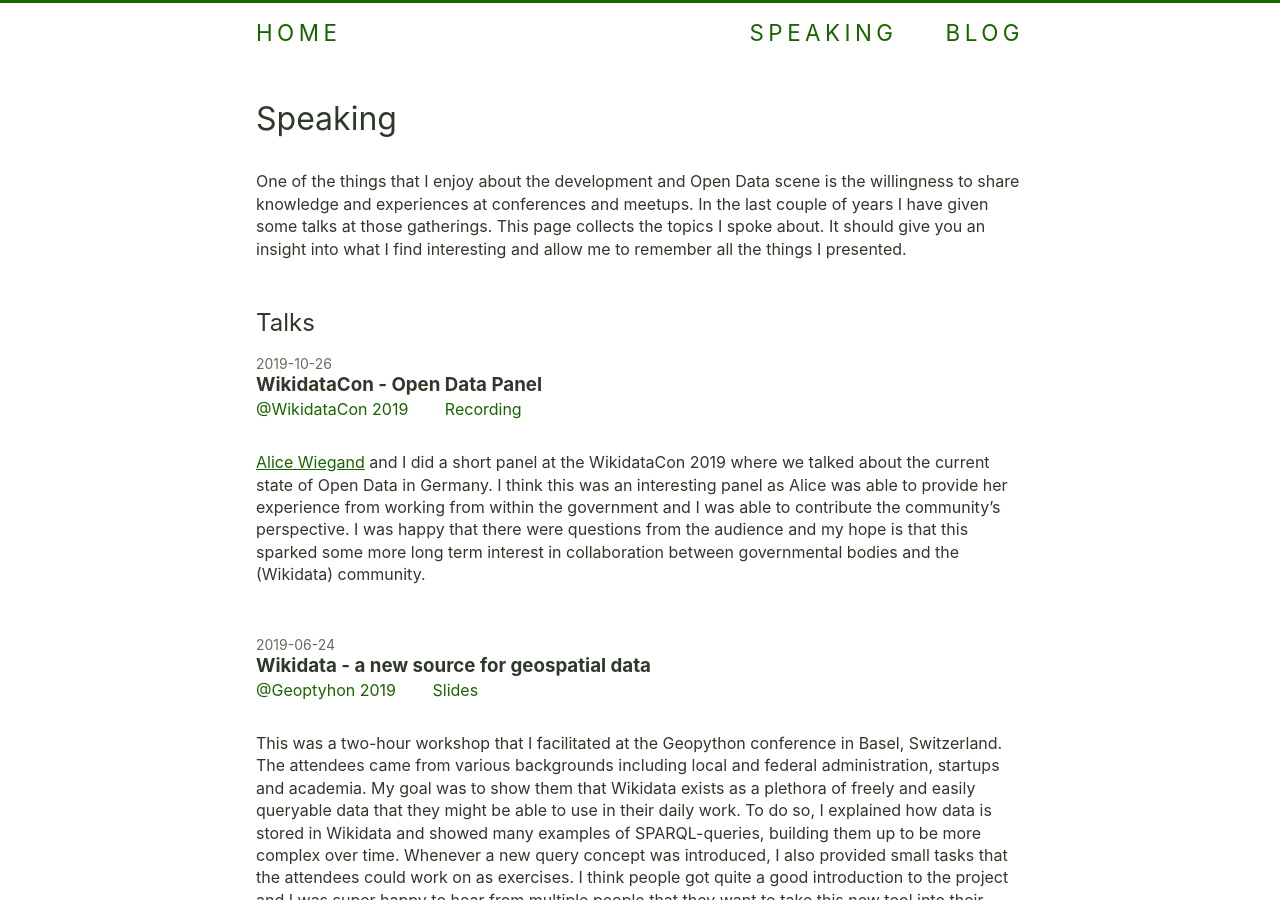
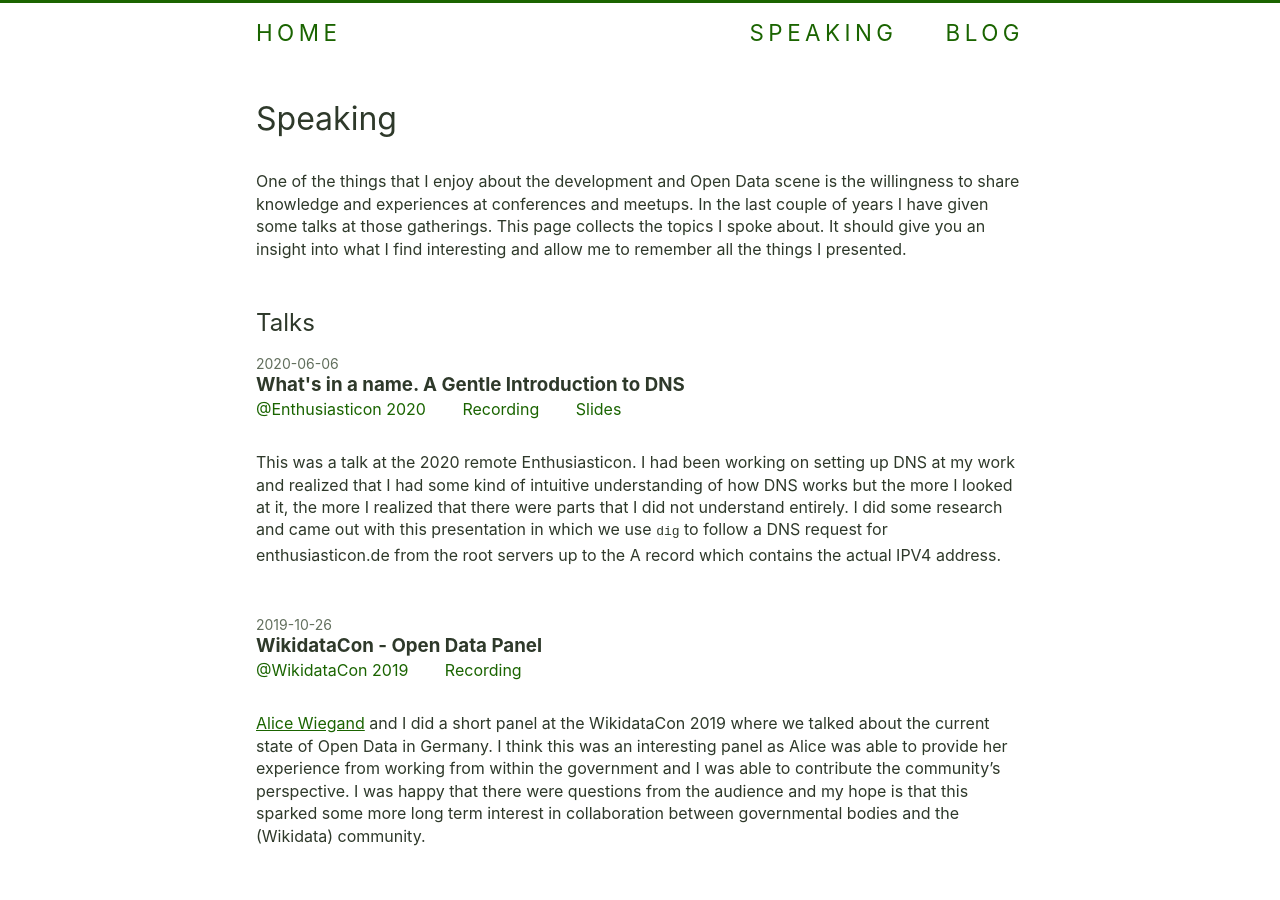
Before and after one commit to k-nut/website, a Jekyll site: the page built from speaking.md, in a window 1280 px wide and 900 px high. Built offline with Jekyll 4.4.1, drawn with Linux system fonts in a browser that asks for light colours.

Commit message:
Add Enthusiasticon 2020 DNS talk

```diff
--- a/speaking.md
+++ b/speaking.md
@@ -4,6 +4,21 @@ layout: default
 permalink: /speaking/
 description: Information, slides and references on talks that I have given
 talks:
+  - title: "What's in a name. A Gentle Introduction to DNS"
+    date: 2020-06-06
+    venue:
+      label: Enthusiasticon 2020
+      url: https://www.enthusiasticon.de
+    language: EN
+    slides: https://static.k-nut.eu/Whats-in-a-name.pdf
+    video: https://www.youtube.com/watch?v=EkbcI3KgUuY&t=24250s
+    description: >
+      This was a talk at the 2020 remote Enthusiasticon. I had been working on setting
+      up DNS at my work and realized that I had some kind of intuitive understanding
+      of how DNS works but the more I looked at it, the more I realized that there were
+      parts that I did not understand entirely. I did some research and came out with this
+      presentation in which we use `dig` to follow a DNS request for enthusiasticon.de from
+      the root servers up to the A record which contains the actual IPV4 address.
   - title: "WikidataCon - Open Data Panel"
     date: 2019-10-26
     venue:
```
